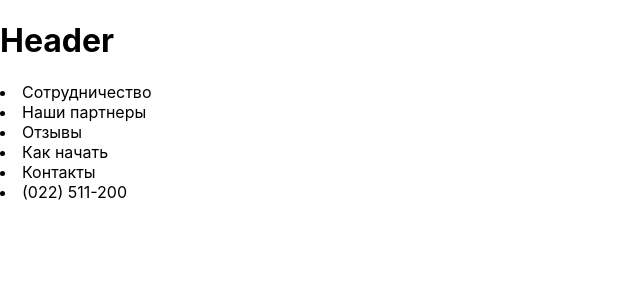
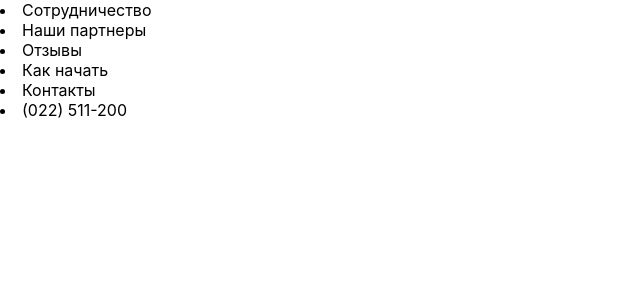
Before and after one commit to maxmdev/taxi-website, a React (Create React App) app: page / in a window 1280 px wide. Shown: the top 300 px of the page, without its empty margins (0-640 px from the left). Built offline with nearby package versions, Linux system fonts and the light colour scheme.

Commit message:
added logo file

```diff
--- a/src/components/Header.jsx
+++ b/src/components/Header.jsx
@@ -1,9 +1,10 @@
 import {Navigation} from "./Navigation";
+import Logo from "./src/images/Logo.png";
 
 export const Header = (props) => {
     return (
         <header id='header'>
-            <h1>Header</h1>
+            <div className='logo'/>
             <Navigation/>
         </header>
     )
```
Also changed, not shown: src/images/Logo.png (added).
